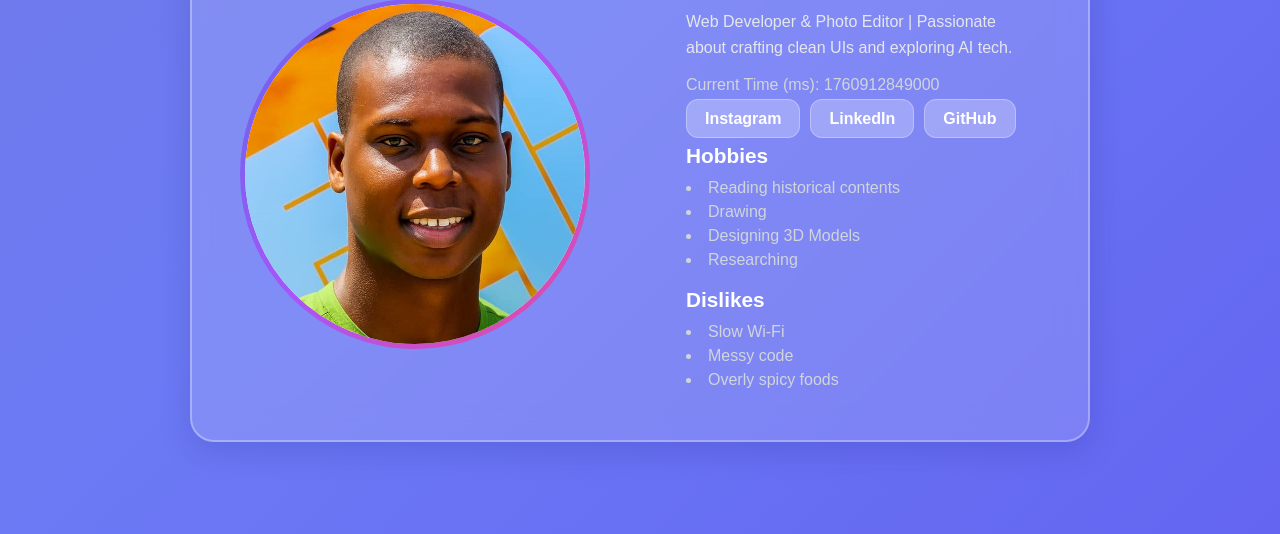
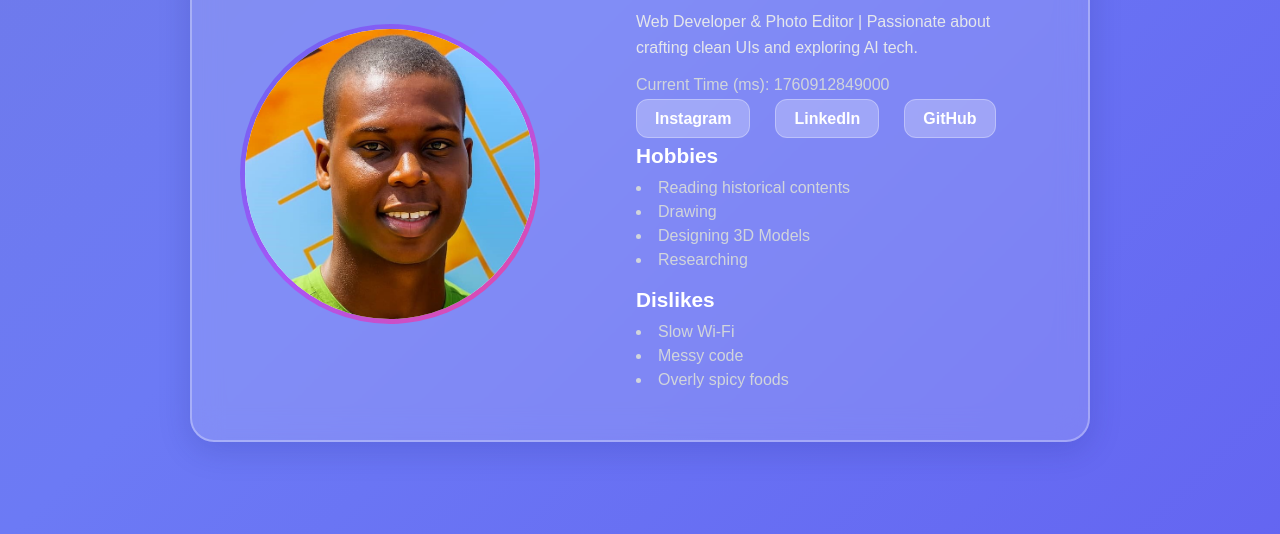
Before and after one commit to Succex7/My-Profile-Card, a plain HTML site: page index.html in a window 1280 px wide. Shown: the part 266-800 px from the top of the page. Drawn offline with Linux system fonts and the light colour scheme.

Commit message:
Update avatar size and social links gap in CSS
Reduced avatar image dimensions from 350px to 300px and increased the gap between social link items from 10px to 25px for improved layout. Added a new screenshot image file.

```diff
--- a/style.css
+++ b/style.css
@@ -104,6 +104,8 @@ body {
 .avatar-section img {
   width: 350px;
   height: 350px;
+  width: 300px;
+  height: 300px;
   object-fit: cover;
   border-radius: 50%;
   border: 5px solid transparent;
@@ -146,6 +148,7 @@ h2 {
 .social-links ul {
   display: flex;
   gap: 10px;
+  gap: 25px;
   flex-wrap: wrap;
   list-style: none;
 }
```
Also changed, not shown: Screenshot (50).png (added).
